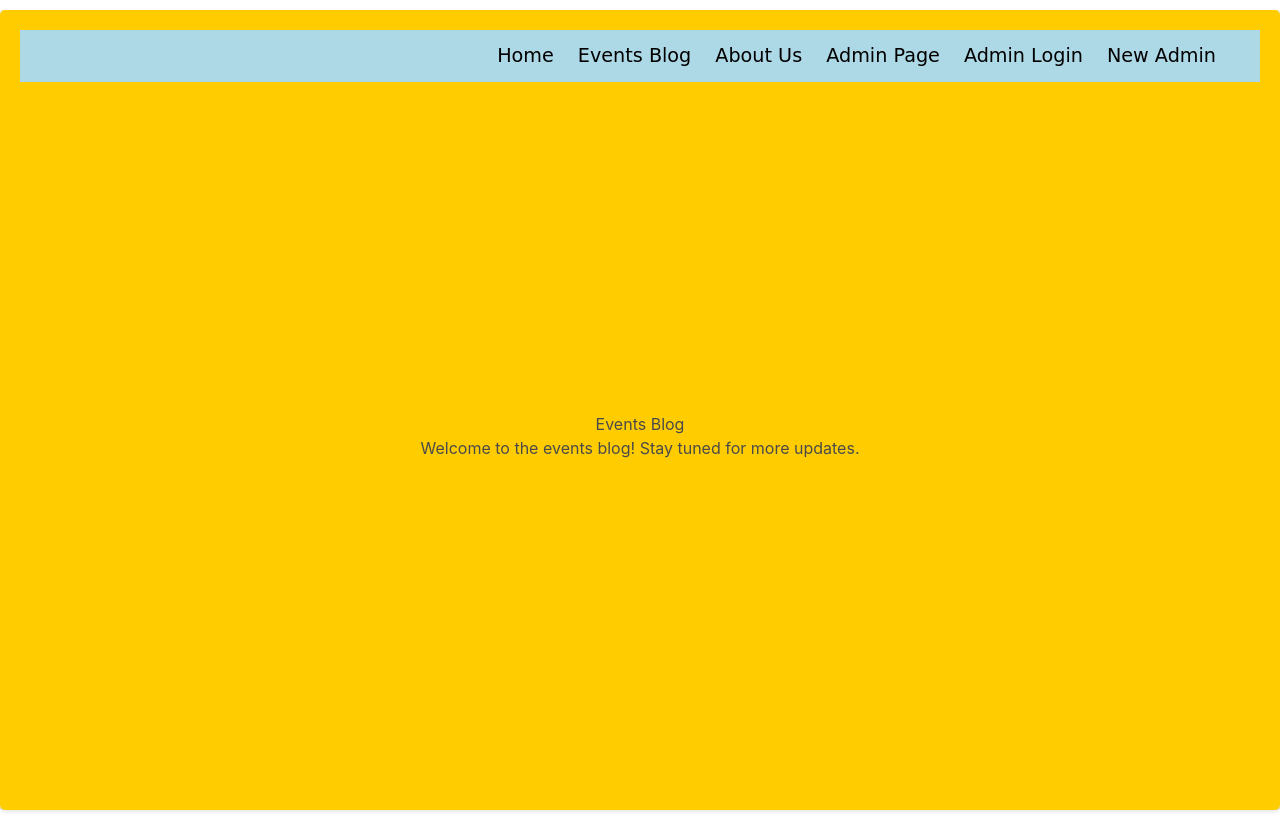
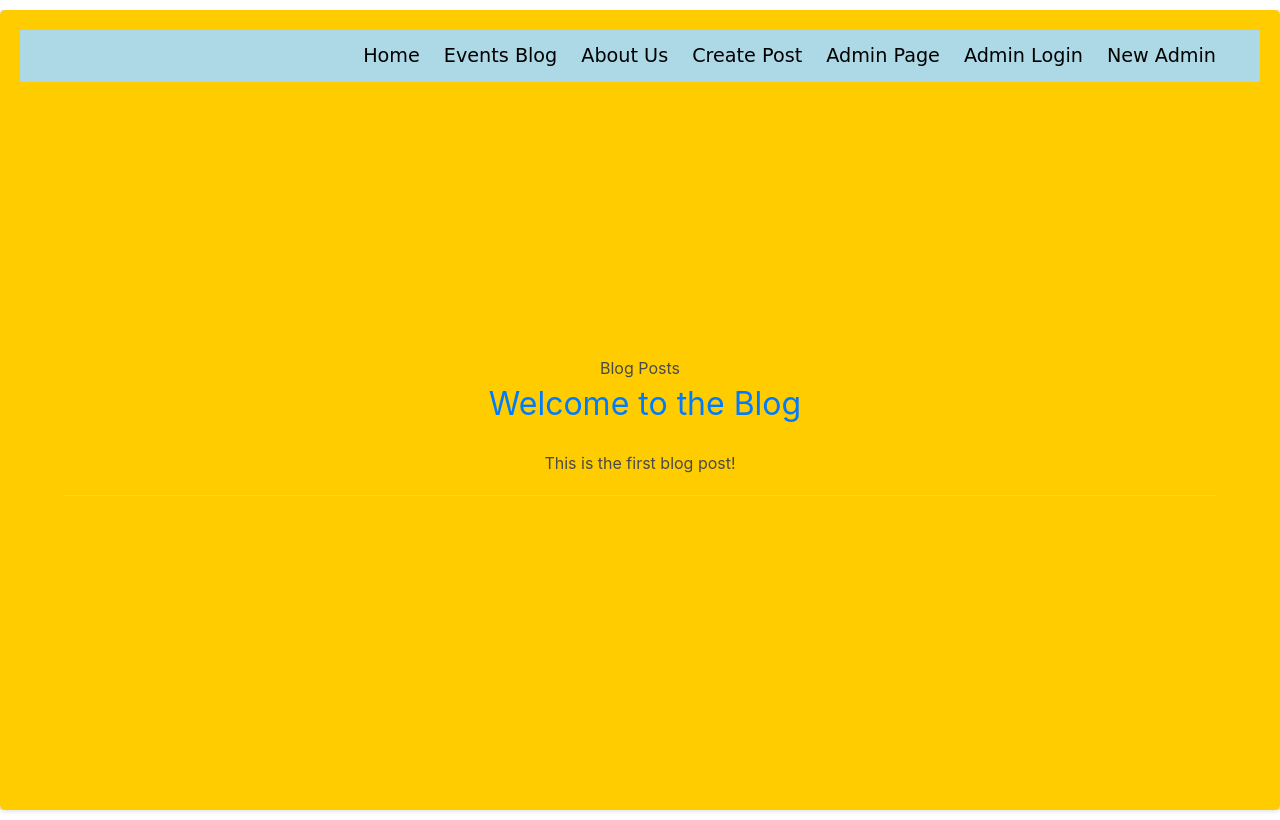
Before and after one commit to UmaRauf/APPLES-Website, a Flask app: page /blog/blog in a window 1280 px wide. Run offline with Flask 3, Linux system fonts and the light colour scheme.

Commit message:
blog posts implementation

```diff
--- a/blog/views.py
+++ b/blog/views.py
@@ -1,8 +1,39 @@
-from flask import Blueprint, render_template
+from flask import Blueprint, render_template, redirect, url_for, flash, session
+from blog.forms import PostForm
+from models import Post
+
 
 blog_blueprint = Blueprint('blog', __name__, template_folder='templates')
 
 
-@blog_blueprint.route('/blog')
+@blog_blueprint.route('/blog', methods=['GET'])
 def blog():
-    return render_template('blog/blog.html')
+    # Retrieve all posts from the database
+    posts = Post.query.all()
+
+    # Render the template and pass the posts to it
+    return render_template('blog/blog.html', posts=posts)
+
+
+@blog_blueprint.route('/create', methods=['GET', 'POST'])
+def create():
+    from application import db
+
+    form = PostForm()
+
+    if form.validate_on_submit():
+        # Assuming you have a logged-in user in the session
+        user_id = session.get('user_id')  # Get the logged-in user's ID from session
+        if not user_id:
+            flash('You need to be logged in to create a post', 'danger')
+            return redirect(url_for('admin.login'))  # Redirect to login if not logged in
+
+        new_post = Post(title=form.title.data, content=form.body.data, user_id=user_id)
+
+        db.session.add(new_post)
+        db.session.commit()
+
+        flash('Post created successfully!', 'success')
+        return redirect(url_for('blog.blog'))  # Redirect to the blog page
+
+    return render_template('blog/create.html', form=form)
--- a/static/style.css
+++ b/static/style.css
@@ -136,3 +136,12 @@ section {
     border-radius: 25px;
     font-size: 22px !important;
 }
+
+.post {
+    border-bottom: 1px solid #ccc;
+    margin-bottom: 20px;
+    padding-bottom: 20px;
+}
+.post h2 {
+    margin-top: 0;
+}
--- a/templates/base.html
+++ b/templates/base.html
@@ -44,6 +44,9 @@
                         <a href="{{ url_for('about.about') }}" class="navbar-item">
                             About Us
                         </a>
+                        <a href="{{ url_for('blog.create') }}" class="navbar-item">
+                            Create Post
+                        </a>
                         <a href="{{ url_for('admin.admin') }}" class="navbar-item">
                             Admin Page
                         </a>
--- a/templates/blog/blog.html
+++ b/templates/blog/blog.html
@@ -1,6 +1,15 @@
 {% extends "base.html" %}
 
 {% block content %}
-    <h1>Events Blog</h1>
-    <p>Welcome to the events blog! Stay tuned for more updates.</p>
+<h1>Blog Posts</h1>
+
+{% for post in posts %}
+    <div class="post">
+        <h2>{{ post.title }}</h2>
+        <p>{{ post.content }}</p>
+    </div>
+{% else %}
+    <p>No posts available.</p>
+{% endfor %}
+
 {% endblock %}
```
Also changed, not shown: blog/forms.py (added, +9 -0 lines), models.py (+25 -0 lines), templates/blog/create.html (added, +33 -0 lines).
